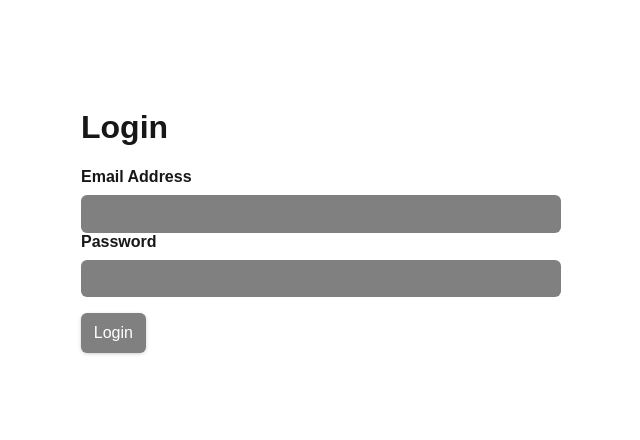
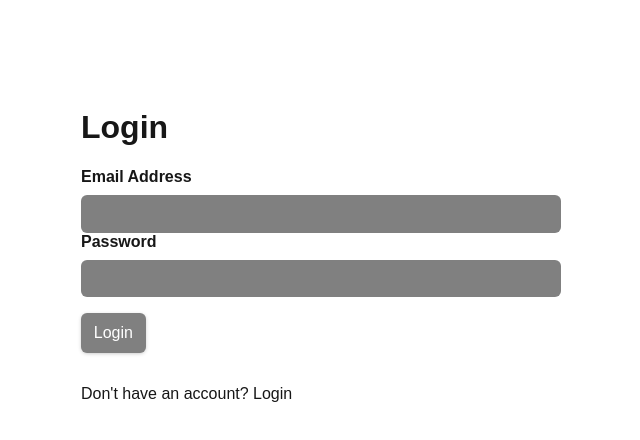
Before and after one commit to adamwgriffin/k8s-microservice-app, a Next.js app in the folder client/: page /login in a window 1280 px wide. Shown: the top 440 px of the page, without its empty margins (7-647 px from the left). Built offline with nearby package versions, Linux system fonts and the light colour scheme.

Commit message:
Added register link

```diff
--- a/client/app/login/page.tsx
+++ b/client/app/login/page.tsx
@@ -4,6 +4,7 @@ import type { CurrentUser } from '../../types'
 import type { FormEvent } from 'react'
 import { useState } from 'react'
 import { useRouter } from 'next/navigation'
+import Link from 'next/link'
 import axios from 'axios'
 import ContainedButton from '../components/ContainedButton/ContainedButton'
 import formStyles from '../styles/forms.module.css'
@@ -58,6 +59,8 @@ const Login: React.FC = () => {
           <ContainedButton>Login</ContainedButton>
         </div>
       </form>
+      {/* TODO: Add callcback param to register link*/}
+      <p>Don&apos;t have an account? <Link href='/register'>Login</Link></p>
     </div>
   )
 }
```
